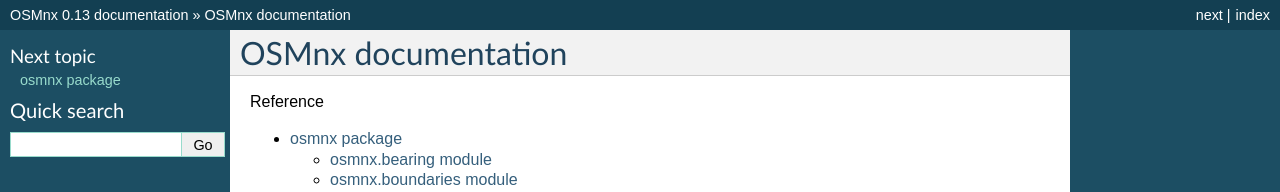
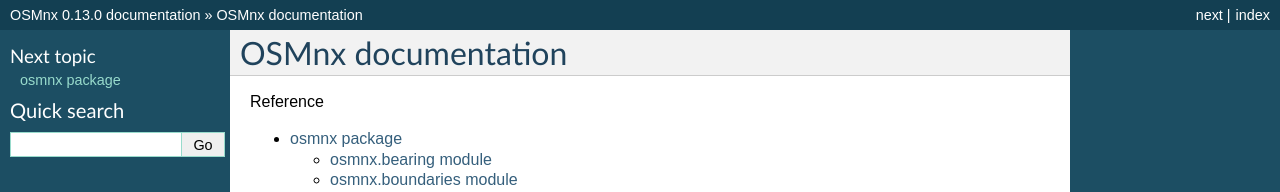
Before and after one commit to gboeing/osmnx, a Sphinx documentation site: the page built from docs/source/index.rst, in a window 1280 px wide. Shown: the top 192 px of the page. Built offline with Sphinx 7.4.7, drawn with Linux system fonts in a browser that asks for light colours; some of the changed text lies outside the part shown.

Commit message:
version bump

```diff
--- a/docs/source/conf.py
+++ b/docs/source/conf.py
@@ -80,7 +80,7 @@
 # The version info for the project you're documenting, acts as replacement for
 # |version| and |release|, also used in various other places throughout the
 # built documents.
-version = release = "0.13"
+version = release = "0.13.0"
 
 # The language for content autogenerated by Sphinx. Refer to documentation
 # for a list of supported languages.
--- a/osmnx/_version.py
+++ b/osmnx/_version.py
@@ -1,3 +1,3 @@
 """OSMnx package version."""
 
-__version__ = "0.13"
+__version__ = "0.13.0"
--- a/setup.py
+++ b/setup.py
@@ -60,7 +60,7 @@
 # now call setup
 setup(
     name="osmnx",
-    version="0.13",
+    version="0.13.0",
     description=DESC,
     long_description=LONG_DESCRIPTION,
     classifiers=CLASSIFIERS,
```
Also changed, not shown: CHANGELOG.md (+1 -1 lines).
